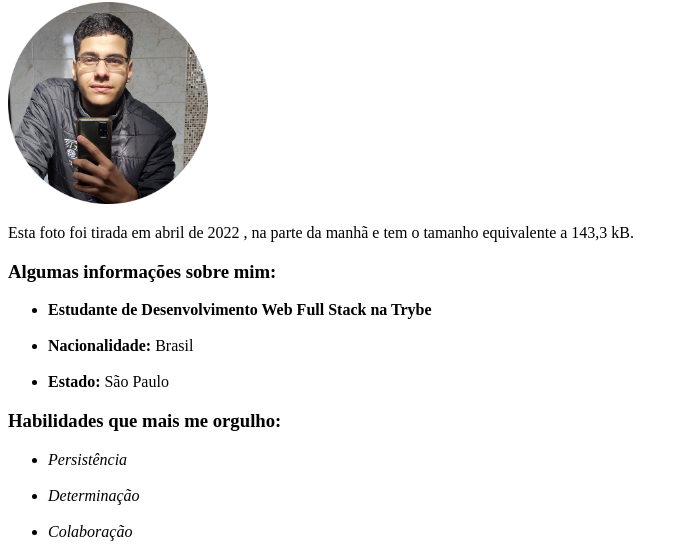
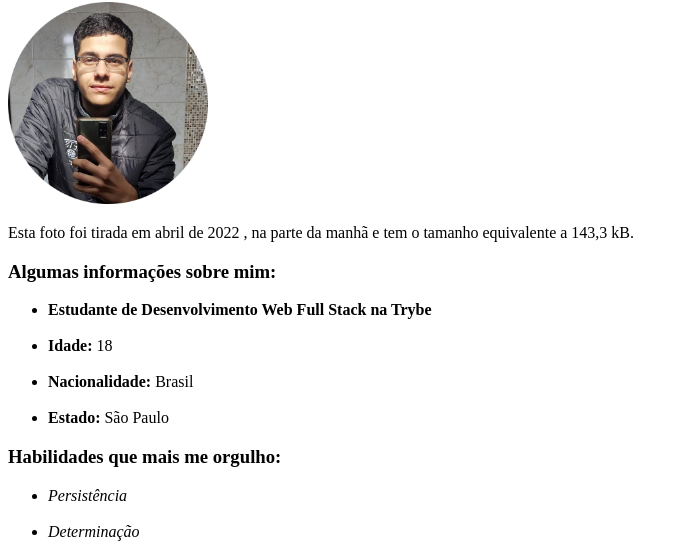
Before and after one commit to Gustavo-Aquino-1/Gustavo-Aquino-1.github.io, a plain HTML site: page index.html in a window 1280 px wide. Shown: the part 252-800 px from the top of the page, without its empty margins (0-688 px from the left). Drawn offline with Linux system fonts and the light colour scheme.

Commit message:
Atualizando informacoes sobre mim

```diff
--- a/index.html
+++ b/index.html
@@ -23,6 +23,7 @@
     <h3 id="info">Algumas informações sobre mim:</h3>
     <ul>
         <li><strong>Estudante de Desenvolvimento Web Full Stack na Trybe</strong></li><br>
+        <li><strong>Idade: </strong>18 </li> <br>
         <li><strong>Nacionalidade: </strong> Brasil </li> <br>
         <li><strong>Estado: </strong> São Paulo</li>
     </ul>
```
